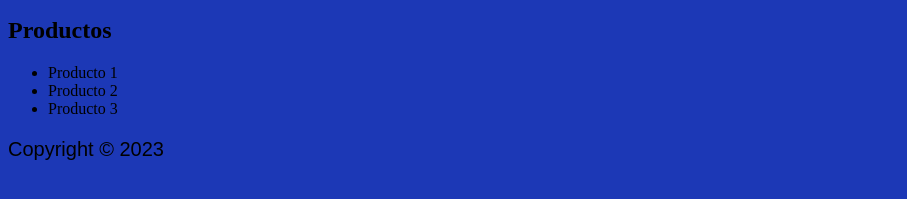
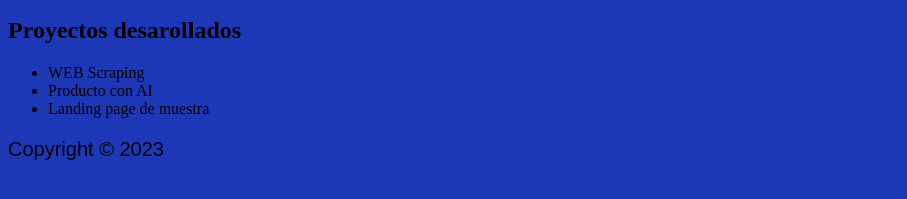
Before and after one commit to JersonING/web_v1, a plain HTML site: page index.html in a window 1280 px wide. Shown: the part 239-438 px from the top of the page, without its empty margins (0-907 px from the left). Drawn offline with Linux system fonts and the light colour scheme.

Commit message:
en esta entrada se agragan las que serian los enlaces a los proyectos desarrollados

```diff
--- a/index.html
+++ b/index.html
@@ -26,11 +26,11 @@
           <img src="img/logo.png" alt="Logo de la empresa">
         </section>
         <section>
-          <h2>Productos</h2>
+          <h2>Proyectos desarollados</h2>
           <ul>
-            <li>Producto 1</li>
-            <li>Producto 2</li>
-            <li>Producto 3</li>
+            <li>WEB Scraping</li>
+            <li>Producto con AI</li>
+            <li>Landing page de muestra</li>
           </ul>
         </section>
       </main>
```
